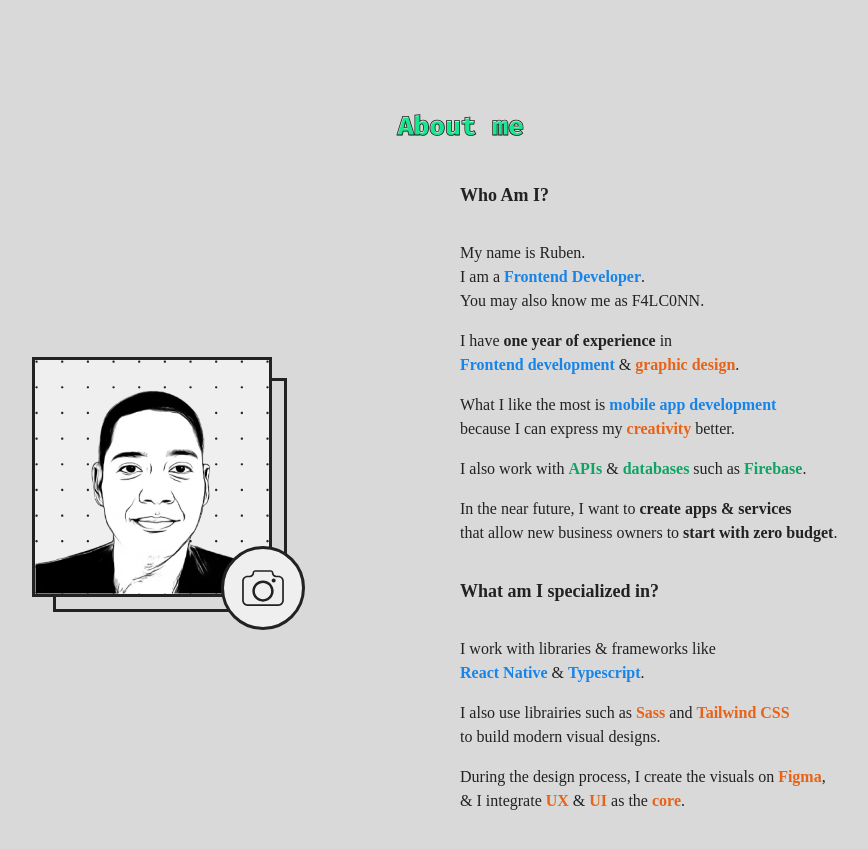
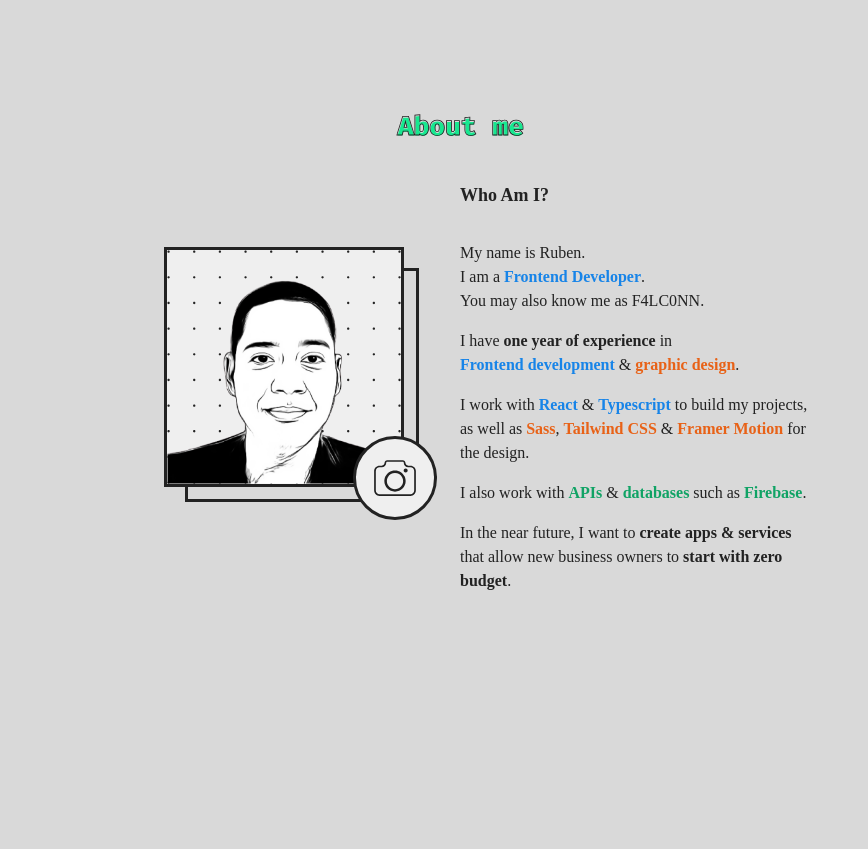
Before and after one commit to F4LC0NN/trcreativ.dev, a React (Create React App) app: page / in a window 1280 px wide. Shown: the part 795-1644 px from the top of the page, without its empty margins (180-1048 px from the left). After the commit the page ends 1465 px from the top, so only its background shows below. Built offline with nearby package versions, Linux system fonts and the light colour scheme.

Commit message:
Adjust: Remove about me second text section

```diff
--- a/src/components/home/header/navbar/Navbar.tsx
+++ b/src/components/home/header/navbar/Navbar.tsx
@@ -21,7 +21,7 @@ function Navbar() {
   const { windowWidth } = useWindowWidth();
 
   return (
-    <nav className={$navbarStyle}>
+    <nav className={$navbarStyle} id="home">
       {
         windowWidth <= 768
           ? <BurgerMenu />
--- a/src/components/home/main/about/About.tsx
+++ b/src/components/home/main/about/About.tsx
@@ -5,16 +5,16 @@ import Portrait from './Portrait';
 import Description from './description/Description';
 
 import aboutMe from '../../../../assets/images/main/about/aboutMe.svg';
-import useWindowWidth from '../../../../hooks/useWindowWidth';
 
 const $aboutStyle = `
   w-full
   h-fit
   px-6
+  xs:px-16
   sm:px-32
   md:px-48
   lg:px-72
-  xl:px-6
+  lg:px-6
 `;
 
 const $aboutTitleStyle = `
@@ -35,19 +35,10 @@ const $aboutTitleImageStyle = `
 `;
 
 const $aboutTextContainer = `
-  xl:flex
-`;
-
-const $aboutPortraitContainer = `
-  xl:w-full
-  xl:h-auto
-  xl:flex
-  xl:items-center
+  lg:flex
 `;
 
 function About() {
-  const { windowWidth } = useWindowWidth();
-
   return (
     <motion.article
       initial={{ x: 30, opacity: 0 }}
@@ -65,17 +56,7 @@ function About() {
         />
       </div>
       <div className={$aboutTextContainer}>
-        {
-          windowWidth <= 1024
-            ? <Portrait />
-            : (
-              <div className={$aboutPortraitContainer}>
-                <Portrait />
-              </div>
-            )
-
-        }
-
+        <Portrait />
         <Description />
       </div>
     </motion.article>
--- a/src/components/home/main/about/Portrait.tsx
+++ b/src/components/home/main/about/Portrait.tsx
@@ -10,12 +10,12 @@ import camera from '../../../../assets/images/main/about/camera.svg';
 
 const $portraitContainerStyle = `
   w-full
-  h-full
+  h-1/1
   mb-10
   flex
   justify-center
   items-center
-  xl:scale-150
+  lg:scale-150
 `;
 
 const $portraitBgStyle = `
--- a/src/components/home/main/about/description/Description.tsx
+++ b/src/components/home/main/about/description/Description.tsx
@@ -1,18 +1,18 @@
 import React from 'react';
 
-import FirstSection from './FirstSection';
-import SecondSection from './SecondSection';
+import DescriptionText from './DescriptionText';
 
 const $descriptionArticle = `
   w-full
   h-fit
+  md:px-32
+  lg:px-0
 `;
 
 function Description() {
   return (
     <article className={$descriptionArticle}>
-      <FirstSection />
-      <SecondSection />
+      <DescriptionText />
     </article>
   );
 }
--- a/src/components/home/main/about/description/FirstSection.tsx
+++ b/src/components/home/main/about/description/DescriptionText.tsx
@@ -1,6 +1,6 @@
 import React from 'react';
 
-const $firstSection = `
+const $DescriptionTextStyle = `
   w-fit
   h-fit
 `;
@@ -10,7 +10,8 @@ const $sectionTitleStyle = `
   text-lg
   font-bold
   text-center
-  xl:text-left
+  md:text-center
+  lg:text-left
 `;
 
 const $sectionList = `
@@ -42,9 +43,9 @@ font-bold
 text-customOrange
 `;
 
-function FirstSection() {
+function DescriptionText() {
   return (
-    <section className={$firstSection}>
+    <section className={$DescriptionTextStyle}>
       <ul className={$sectionList}>
         <li className={$sectionItem}>
           <h3 className={$sectionTitleStyle}>Who Am I?</h3>
@@ -78,16 +79,29 @@ function FirstSection() {
         </li>
         <li className={$sectionItem}>
           <p>
-            What I like the most is
+            I work with
             {' '}
-            <span className={$sectionSpanBlue}>mobile app development</span>
+            <span className={$sectionSpanBlue}>React</span>
+            {' '}
+            &
+            {' '}
+            <span className={$sectionSpanBlue}>Typescript</span>
+            {' '}
+            to build my projects,
           </p>
           <p>
-            because I can express my
+            as well as
             {' '}
-            <span className={$sectionSpanOrange}>creativity</span>
+            <span className={$sectionSpanOrange}>Sass</span>
+            ,
             {' '}
-            better.
+            <span className={$sectionSpanOrange}>Tailwind CSS</span>
+            {' '}
+            &
+            {' '}
+            <span className={$sectionSpanOrange}>Framer Motion</span>
+            {' '}
+            for the design.
           </p>
         </li>
         <li className={$sectionItem}>
@@ -124,4 +138,4 @@ function FirstSection() {
   );
 }
 
-export default FirstSection;
+export default DescriptionText;
--- a/src/components/home/main/about/description/SecondSection.tsx
+++ /dev/null
@@ -1,93 +0,0 @@
-import React from 'react';
-
-const $secondSection = `
-  w-fit
-  h-fit
-`;
-
-const $sectionTitleStyle = `
-  py-4
-  text-lg
-  font-bold
-  text-center
-  xl:text-left
-`;
-
-const $sectionList = `
-  w-fit
-  h-fit
-`;
-
-const $sectionItem = `
-  pb-4
-`;
-
-const $sectionSpanBlue = `
-font-bold
-text-customBlue
-`;
-
-const $sectionSpanOrange = `
-font-bold
-text-customOrange
-`;
-
-function SecondSection() {
-  return (
-    <section className={$secondSection}>
-      <ul className={$sectionList}>
-        <li className={$sectionItem}>
-          <h3 className={$sectionTitleStyle}>What am I specialized in?</h3>
-        </li>
-        <li className={$sectionItem}>
-          <p>I work with libraries & frameworks like</p>
-          <p>
-            <span className={$sectionSpanBlue}>React Native</span>
-            {' '}
-            &
-            {' '}
-            <span className={$sectionSpanBlue}>Typescript</span>
-            .
-          </p>
-        </li>
-        <li className={$sectionItem}>
-          <p>
-            I also use librairies such as
-            {' '}
-            <span className={$sectionSpanOrange}>Sass</span>
-            {' '}
-            and
-            {' '}
-            <span className={$sectionSpanOrange}>Tailwind CSS</span>
-          </p>
-          <p>to build modern visual designs.</p>
-        </li>
-        <li className={$sectionItem}>
-          <p>
-            During the design process, I create the visuals on
-            {' '}
-            <span className={$sectionSpanOrange}>Figma</span>
-            ,
-          </p>
-          <p>
-            & I integrate
-            {' '}
-            <span className={$sectionSpanOrange}>UX</span>
-            {' '}
-            &
-            {' '}
-            <span className={$sectionSpanOrange}>UI</span>
-            {' '}
-            as the
-            {' '}
-            <span className={$sectionSpanOrange}>core</span>
-            .
-
-          </p>
-        </li>
-      </ul>
-    </section>
-  );
-}
-
-export default SecondSection;
--- a/tailwind.config.js
+++ b/tailwind.config.js
@@ -17,6 +17,9 @@ module.exports = {
         customOrange: '#E86217',
         customBlack: '#222222',
       },
+      screens: {
+        xs: '480px',
+      },
       backgroundImage: {
         heroImageMobile: 'url("../src/assets/images/header/plusBlue.svg")',
         heroImageDesktop: 'url("../src/assets/images/header/heroImage.svg")',
```
